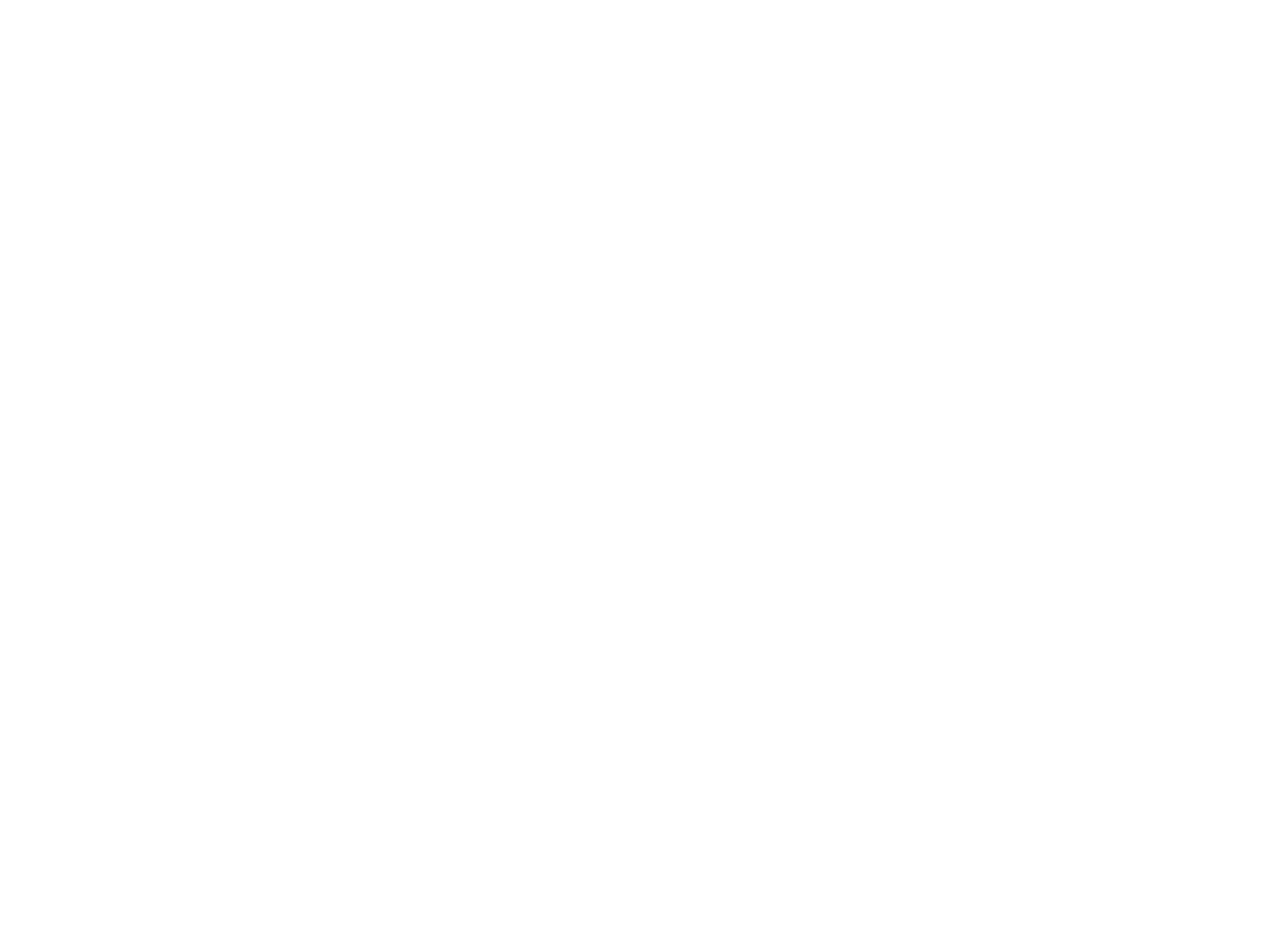
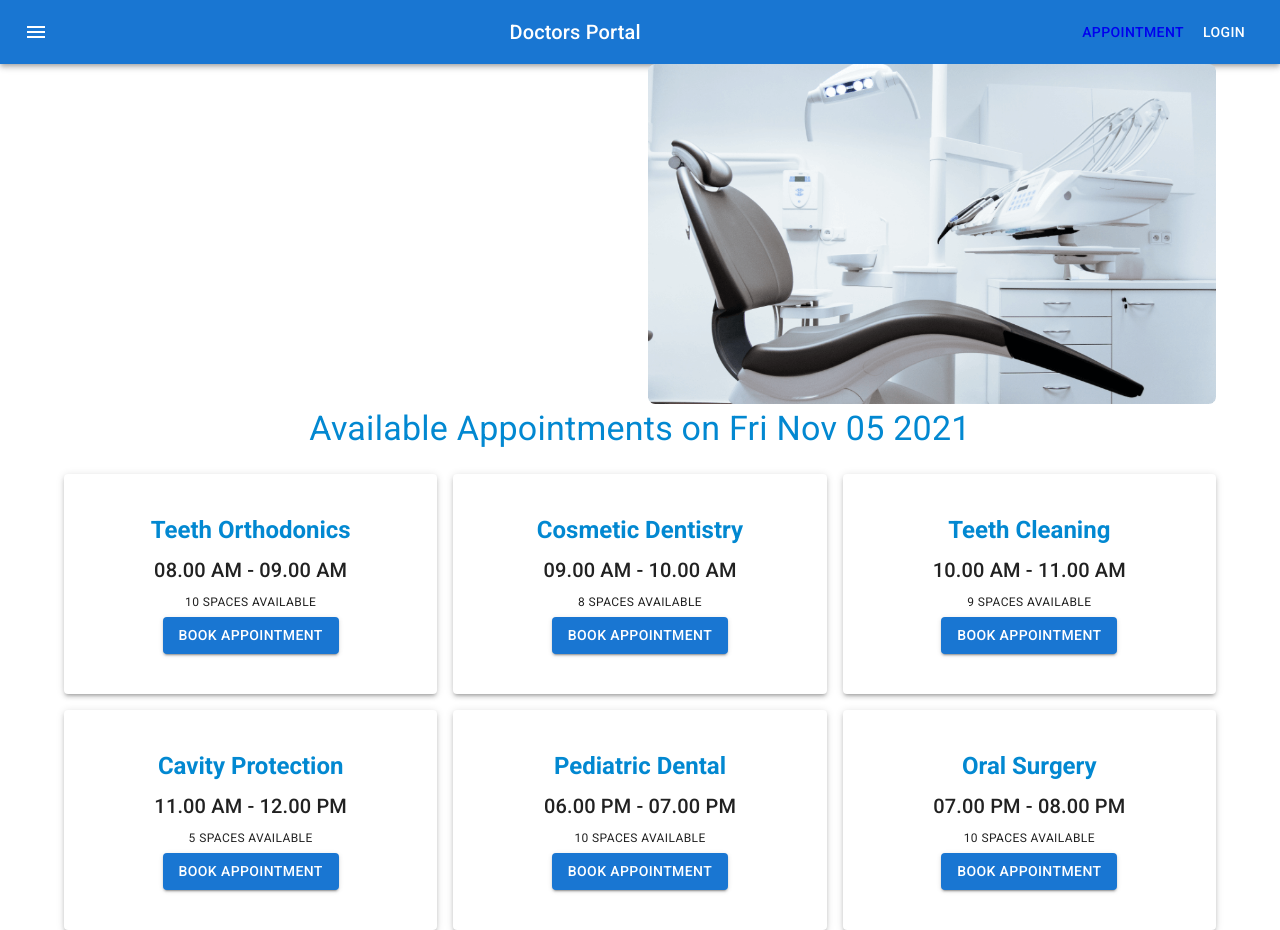
Before and after one commit to hafiz229/doctors-portal-client, a React (Create React App) app: page /appointment in a window 1280 px wide. Before the commit this address had no page. Before the commit the page ends 800 px from the top, so only its background shows below. Built offline with nearby package versions, Linux system fonts and the light colour scheme.

Commit message:
Appointment DatePicker Available Apppointments

```diff
--- a/package.json
+++ b/package.json
@@ -6,10 +6,12 @@
     "@emotion/react": "^11.5.0",
     "@emotion/styled": "^11.3.0",
     "@mui/icons-material": "^5.0.5",
+    "@mui/lab": "^5.0.0-alpha.53",
     "@mui/material": "^5.0.6",
     "@testing-library/jest-dom": "^5.15.0",
     "@testing-library/react": "^11.2.7",
     "@testing-library/user-event": "^12.8.3",
+    "date-fns": "^2.25.0",
     "react": "^17.0.2",
     "react-dom": "^17.0.2",
     "react-router-dom": "^6.0.0",
--- a/src/App.js
+++ b/src/App.js
@@ -1,14 +1,16 @@
 import "./App.css";
 import { BrowserRouter as Router, Routes, Route } from "react-router-dom";
 import Home from "./Pages/Home/Home/Home";
+import Appointment from "./Pages/Appointment/Appointment/Appointment";
 
 function App() {
   return (
     <div className="App">
       <Router>
         <Routes>
-          <Route path="/" element={<Home />} />
-          <Route exact path="/home" element={<Home />} />
+          <Route exact path="/" element={<Home />} />
+          <Route path="/home" element={<Home />} />
+          <Route path="/appointment" element={<Appointment />} />
         </Routes>
       </Router>
     </div>
--- /dev/null
+++ b/src/Pages/Appointment/Appointment/Appointment.js
@@ -0,0 +1,17 @@
+import React from "react";
+import Navigation from "../../Shared/Navigation/Navigation";
+import AppointmentHeader from "../AppointmentHeader/AppointmentHeader";
+import AvailableAppointments from "../AvailableAppointments/AvailableAppointments";
+
+const Appointment = () => {
+  const [date, setDate] = React.useState(new Date());
+  return (
+    <div>
+      <Navigation></Navigation>
+      <AppointmentHeader date={date} setDate={setDate}></AppointmentHeader>
+      <AvailableAppointments date={date}></AvailableAppointments>
+    </div>
+  );
+};
+
+export default Appointment;
--- /dev/null
+++ b/src/Pages/Appointment/AppointmentHeader/AppointmentHeader.js
@@ -0,0 +1,21 @@
+import { Container, Grid } from "@mui/material";
+import React from "react";
+import chair from "../../../images/chair.png";
+import Calender from "../../Shared/Calender/Calender";
+
+const AppointmentHeader = ({ date, setDate }) => {
+  return (
+    <Container>
+      <Grid container spacing={2}>
+        <Grid item xs={12} md={6}>
+          <Calender date={date} setDate={setDate}></Calender>
+        </Grid>
+        <Grid item xs={12} md={6}>
+          <img style={{ width: "100%" }} src={chair} alt="" />
+        </Grid>
+      </Grid>
+    </Container>
+  );
+};
+
+export default AppointmentHeader;
--- /dev/null
+++ b/src/Pages/Appointment/AvailableAppointments/AvailableAppointments.js
@@ -0,0 +1,60 @@
+import { Container, Grid, Typography } from "@mui/material";
+import React from "react";
+import Booking from "../Booking/Booking";
+
+// fake bookings data
+const bookings = [
+  {
+    id: 1,
+    name: "Teeth Orthodonics",
+    time: "08.00 AM - 09.00 AM",
+    space: 10,
+  },
+  {
+    id: 2,
+    name: "Cosmetic Dentistry",
+    time: "09.00 AM - 10.00 AM",
+    space: 8,
+  },
+  {
+    id: 3,
+    name: "Teeth Cleaning",
+    time: "10.00 AM - 11.00 AM",
+    space: 9,
+  },
+  {
+    id: 4,
+    name: "Cavity Protection",
+    time: "11.00 AM - 12.00 PM",
+    space: 5,
+  },
+  {
+    id: 5,
+    name: "Pediatric Dental",
+    time: "06.00 PM - 07.00 PM",
+    space: 10,
+  },
+  {
+    id: 6,
+    name: "Oral Surgery",
+    time: "07.00 PM - 08.00 PM",
+    space: 10,
+  },
+];
+
+const AvailableAppointments = ({ date }) => {
+  return (
+    <Container>
+      <Typography variant="h4" sx={{ color: "info.main", mb: 3 }}>
+        Available Appointments on {date.toDateString()}
+      </Typography>
+      <Grid container spacing={2}>
+        {bookings.map((booking) => (
+          <Booking key={booking.id} booking={booking} date={date}></Booking>
+        ))}
+      </Grid>
+    </Container>
+  );
+};
+
+export default AvailableAppointments;
--- /dev/null
+++ b/src/Pages/Appointment/Booking/Booking.js
@@ -0,0 +1,32 @@
+import React from "react";
+import { Grid } from "@mui/material";
+import Paper from "@mui/material/Paper";
+import Typography from "@mui/material/Typography";
+import Button from "@mui/material/Button";
+
+const Booking = ({ booking }) => {
+  const { name, time, space } = booking;
+  return (
+    <Grid item xs={12} sm={6} md={4}>
+      <Paper elevation={3} sx={{ py: 5 }}>
+        <Typography
+          sx={{ color: "info.main", fontWeight: 600 }}
+          variant="h5"
+          gutterBottom
+          component="div"
+        >
+          {name}
+        </Typography>
+        <Typography variant="h6" gutterBottom component="div">
+          {time}
+        </Typography>
+        <Typography variant="caption" display="block" gutterBottom>
+          {space} SPACES AVAILABLE
+        </Typography>
+        <Button variant="contained">BOOK APPOINTMENT</Button>
+      </Paper>
+    </Grid>
+  );
+};
+
+export default Booking;
--- /dev/null
+++ b/src/Pages/Shared/Calender/Calender.js
@@ -0,0 +1,22 @@
+import React from "react";
+import TextField from "@mui/material/TextField";
+import AdapterDateFns from "@mui/lab/AdapterDateFns";
+import LocalizationProvider from "@mui/lab/LocalizationProvider";
+import StaticDatePicker from "@mui/lab/StaticDatePicker";
+
+const Calender = ({ date, setDate }) => {
+  return (
+    <LocalizationProvider dateAdapter={AdapterDateFns}>
+      <StaticDatePicker
+        displayStaticWrapperAs="desktop"
+        value={date}
+        onChange={(newValue) => {
+          setDate(newValue);
+        }}
+        renderInput={(params) => <TextField {...params} />}
+      />
+    </LocalizationProvider>
+  );
+};
+
+export default Calender;
--- a/src/Pages/Shared/Navigation/Navigation.js
+++ b/src/Pages/Shared/Navigation/Navigation.js
@@ -6,6 +6,7 @@
 import Button from "@mui/material/Button";
 import IconButton from "@mui/material/IconButton";
 import MenuIcon from "@mui/icons-material/Menu";
+import { Link } from "react-router-dom";
 
 const Navigation = () => {
   return (
@@ -24,6 +25,9 @@
           <Typography variant="h6" component="div" sx={{ flexGrow: 1 }}>
             Doctors Portal
           </Typography>
+          <Link to="/appointment">
+            <Button color="inherit">Appointment</Button>
+          </Link>
           <Button color="inherit">Login</Button>
         </Toolbar>
       </AppBar>
```
Also changed, not shown: src/Pages/Appointment/BookingModal/BookingModal.js (added, +11 -0 lines), 1 other file (tests, documents, lock files or other folders).
